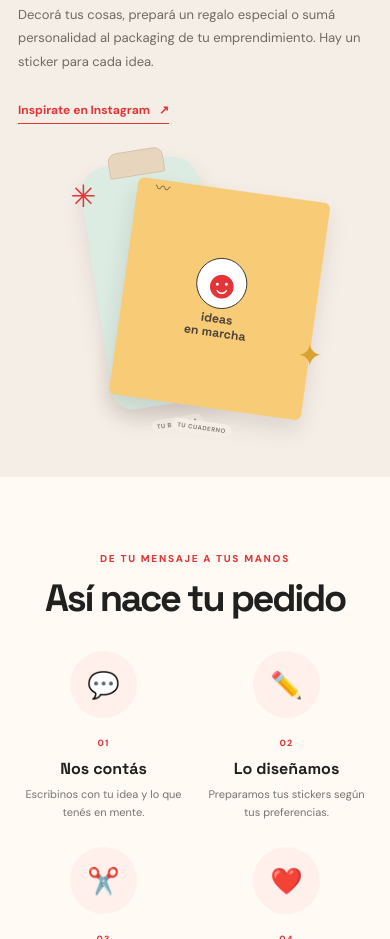
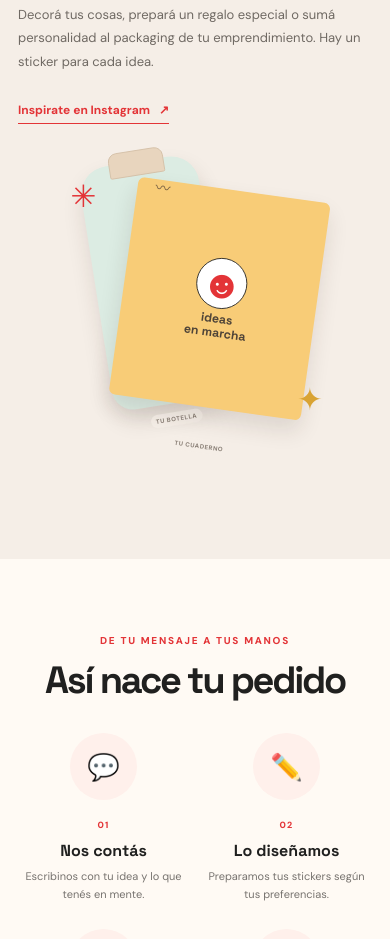
Before and after one commit to micaelajc/informatica, a plain HTML site: page index.html in a window 390 px wide. Shown: the part 1987-2926 px from the top of the page. Drawn offline with Linux system fonts and the light colour scheme.

Commit message:
Separate overlapping mockup captions on phone screens

```diff
--- a/responsive.css
+++ b/responsive.css
@@ -6,3 +6,10 @@
   .uses-collage .mock-label{left:50%;bottom:-31px;transform:translateX(-50%);width:max-content;padding:3px 6px;border-radius:999px;background:#f5eee7;font-size:7px;letter-spacing:.08em;z-index:2}
 }
 @media(max-width:360px){.nav-cta{padding:10px 12px;font-size:10px}.brand-name{font-size:13px}.brand{gap:8px}.hero h1{font-size:46px}.hero-art{height:280px}.option-card{padding:15px 12px}.order-form{padding-inline:15px}}
+
+/* Keep the product captions on separate rows on narrow phone screens. */
+@media(max-width:600px){
+  .uses-collage{height:350px;margin-bottom:0}
+  .uses-collage .mockup-bottle .mock-label{bottom:-25px}
+  .uses-collage .mockup-notebook .mock-label{bottom:-52px}
+}
```
